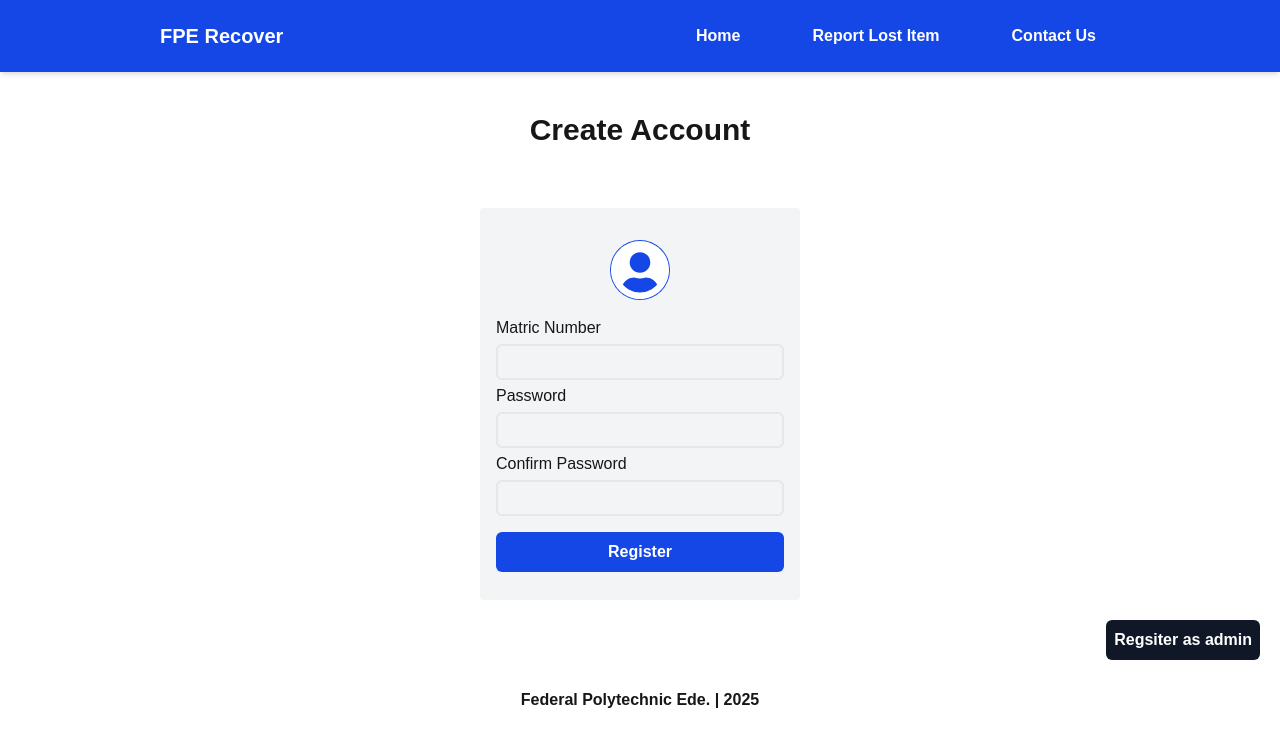
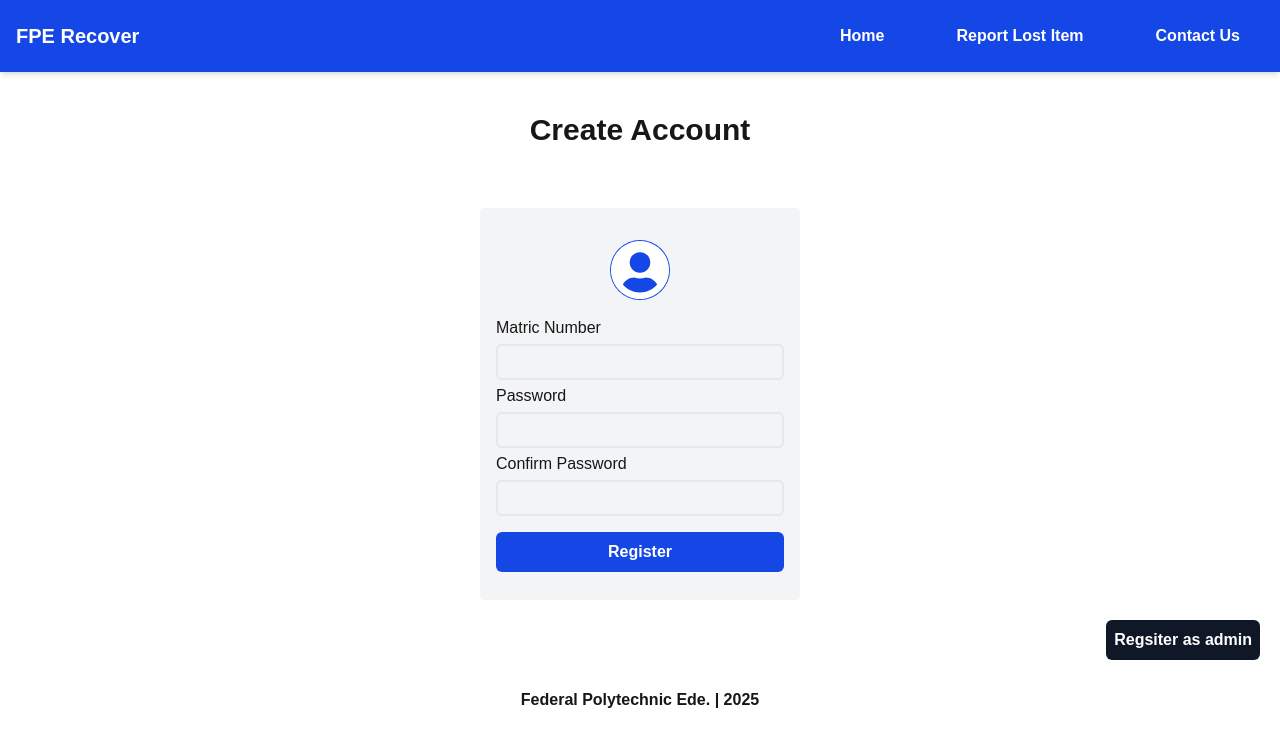
Before and after one commit to Homines-Solitarius/lost-and-found-app, a Next.js app: page /register in a window 1280 px wide. Shown: the top 746 px of the page. Built offline with nearby package versions, Linux system fonts and the light colour scheme.

Commit message:
Editing padding on large devices

```diff
--- a/src/app/components/Header.tsx
+++ b/src/app/components/Header.tsx
@@ -14,7 +14,7 @@ export default function Navbar() {
   ]
 
   return (
-    <header className="bg-blue-700 shadow-md sm:px-10 md:px-20 lg:px-40 px-6 py-4">
+    <header className="bg-blue-700 shadow-md sm:px-10 md:px-20 lg:px-4 px-6 py-4">
       <div className="flex justify-between items-center">
         <h1 className="text-xl font-bold text-white">FPE Recover</h1>
 
```
